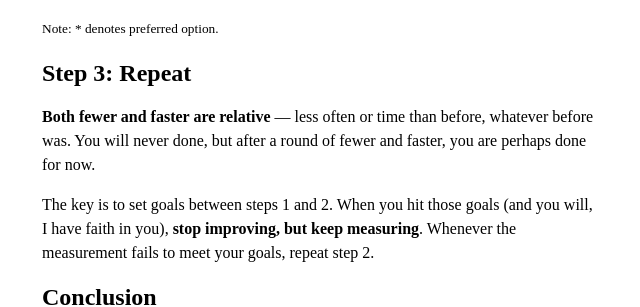
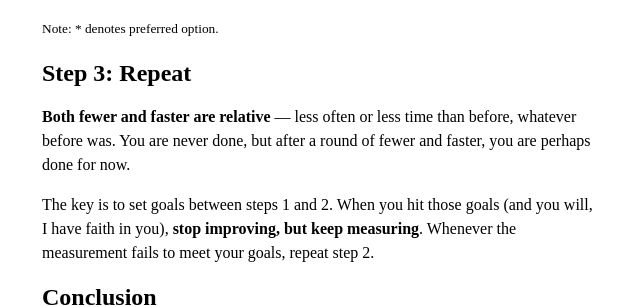
Before and after one commit to fewerandfaster/fewerandfaster.github.io, a Jekyll site: the page built from index.html, in a window 1280 px wide. Shown: the part 567-874 px from the top of the page, without its empty margins (318-958 px from the left). Built offline with Jekyll 4.4.1, drawn with Linux system fonts in a browser that asks for light colours; a script that is not in the unit is left out.

Commit message:
Hoyt's suggested edits
closes #1

```diff
--- a/index.html
+++ b/index.html
@@ -26,7 +26,7 @@ title: Home
 <p><small>Note: * denotes preferred option.</small></p>
 
 <h2>Step 3: Repeat</h2>
-<p><strong>Both fewer and faster are relative</strong> &mdash; less often or time than before, whatever before was. You will never done, but after a round of fewer and faster, you are perhaps done for now.</p>
+<p><strong>Both fewer and faster are relative</strong> &mdash; less often or less time than before, whatever before was. You are never done, but after a round of fewer and faster, you are perhaps done for now.</p>
 
 <p>The key is to set goals between steps 1 and 2. When you hit those goals (and you will, I have faith in you), <strong>stop improving, but keep measuring</strong>. Whenever the measurement fails to meet your goals, repeat step 2.</p>
 
```
